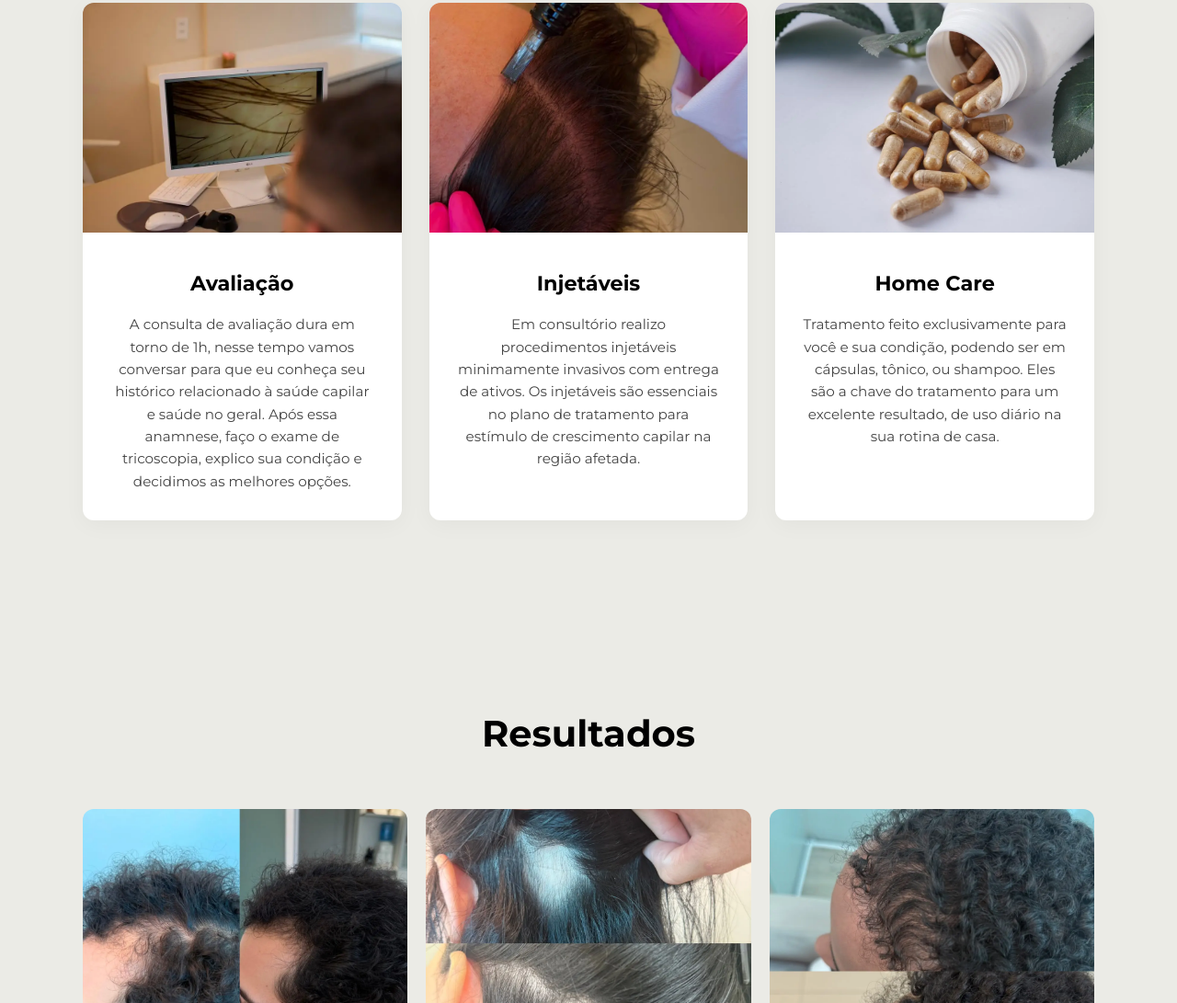
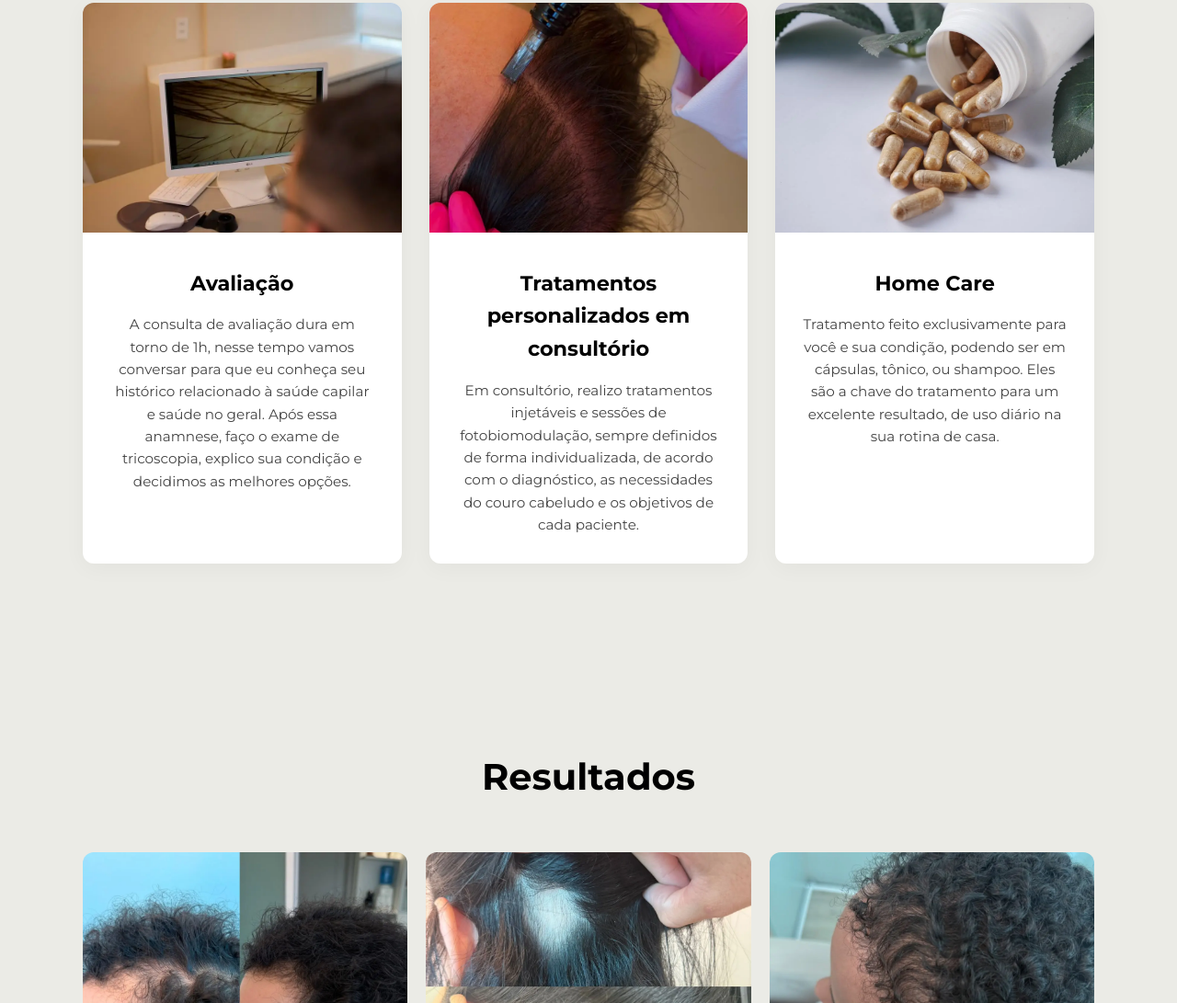
Before and after one commit to rodrigobittencourtlima/site-duda, a plain HTML site: page index.html in a window 1280 px wide. Shown: the part 1417-2508 px from the top of the page at 92% size. Drawn offline with Linux system fonts and the light colour scheme.

Commit message:
Updating Injetaveis section

```diff
--- a/index.html
+++ b/index.html
@@ -90,8 +90,8 @@
                     <div class="card">
                         <img src="img/injetaveis.webp" alt="Injetáveis Capilares" class="card-img" loading="lazy">
                         <div class="card-body">
-                            <h3>Injetáveis</h3>
-                            <p>Em consultório realizo procedimentos injetáveis minimamente invasivos com entrega de ativos. Os injetáveis são essenciais no plano de tratamento para estímulo de crescimento capilar na região afetada.</p>
+                            <h3>Tratamentos personalizados em consultório</h3>
+                            <p>Em consultório, realizo tratamentos injetáveis e sessões de fotobiomodulação, sempre definidos de forma individualizada, de acordo com o diagnóstico, as necessidades do couro cabeludo e os objetivos de cada paciente.</p>
                         </div>
                     </div>
 
```
